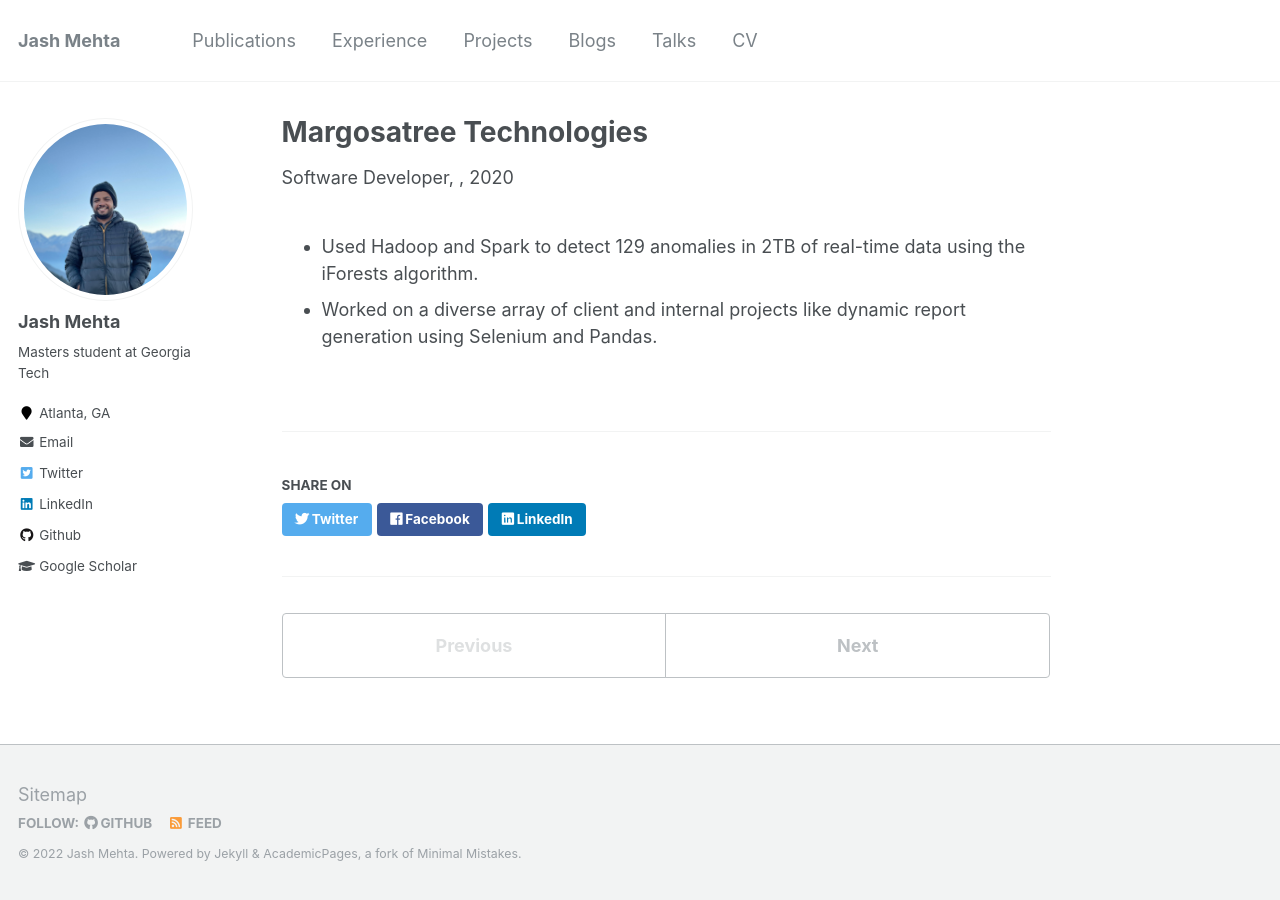
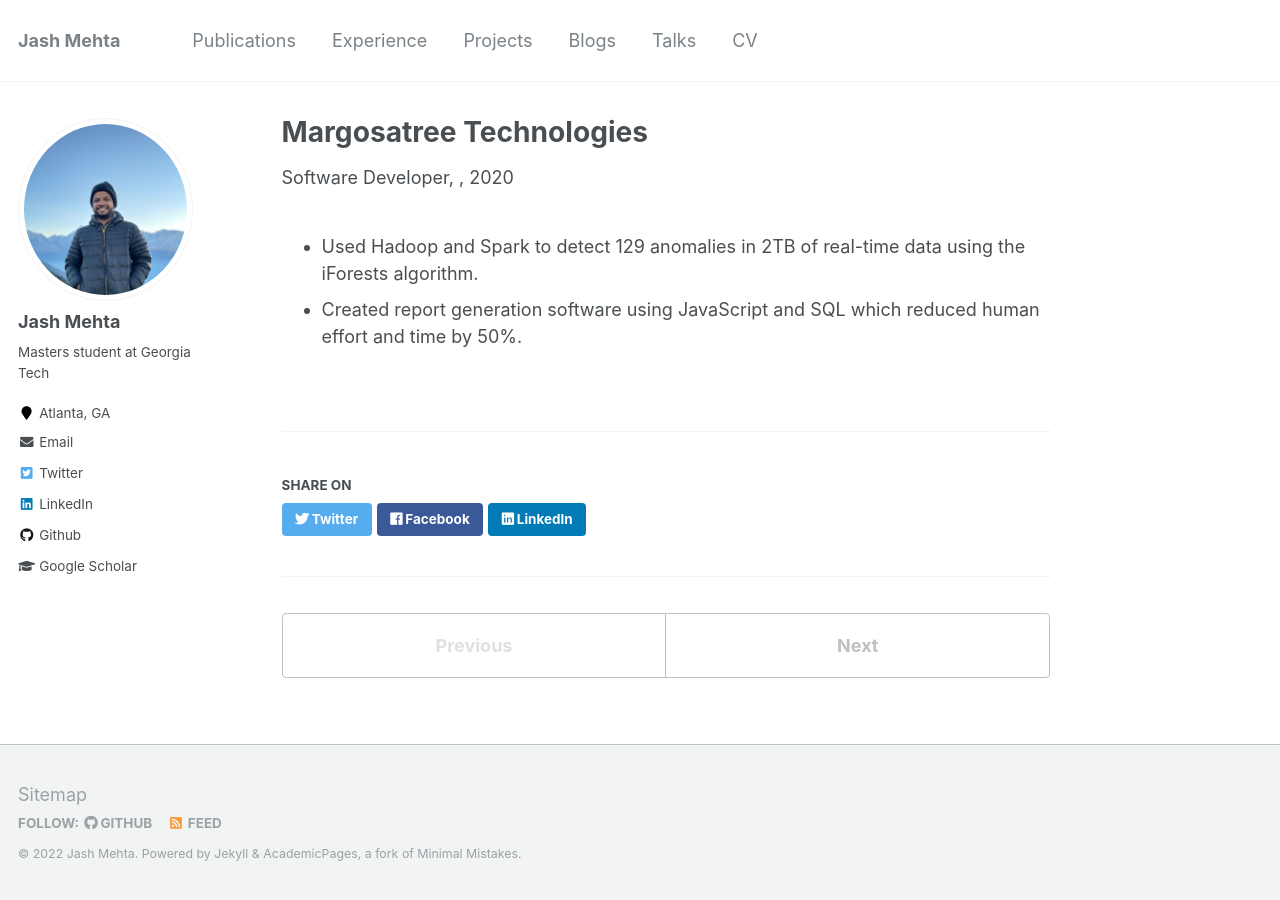
Before and after one commit to jashmehta3300/jashmehta3300.github.io, a Jekyll site: the page built from _teaching/2020-01-01-margostree.md, in a window 1280 px wide. Built offline with Jekyll 4.4.1, drawn with Linux system fonts in a browser that asks for light colours.

Commit message:
Minor Updates

```diff
--- a/_teaching/2020-01-01-margostree.md
+++ b/_teaching/2020-01-01-margostree.md
@@ -10,4 +10,4 @@ location: "Mumbai, India"
 ---
 
 - Used Hadoop and Spark to detect 129 anomalies in 2TB of real-time data using the iForests algorithm.
-- Worked on a diverse array of client and internal projects like dynamic report generation using Selenium and Pandas.
+- Created report generation software using JavaScript and SQL which reduced human effort and time by 50%.
```
